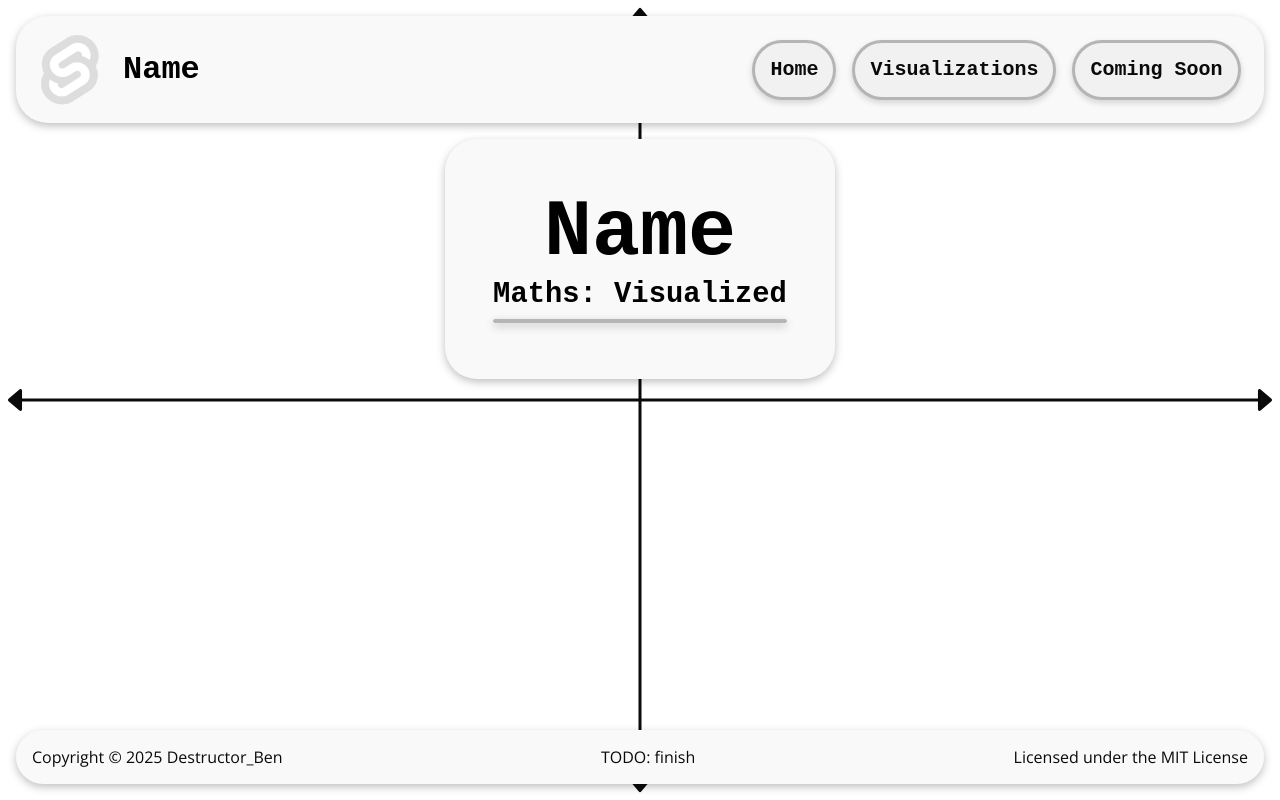
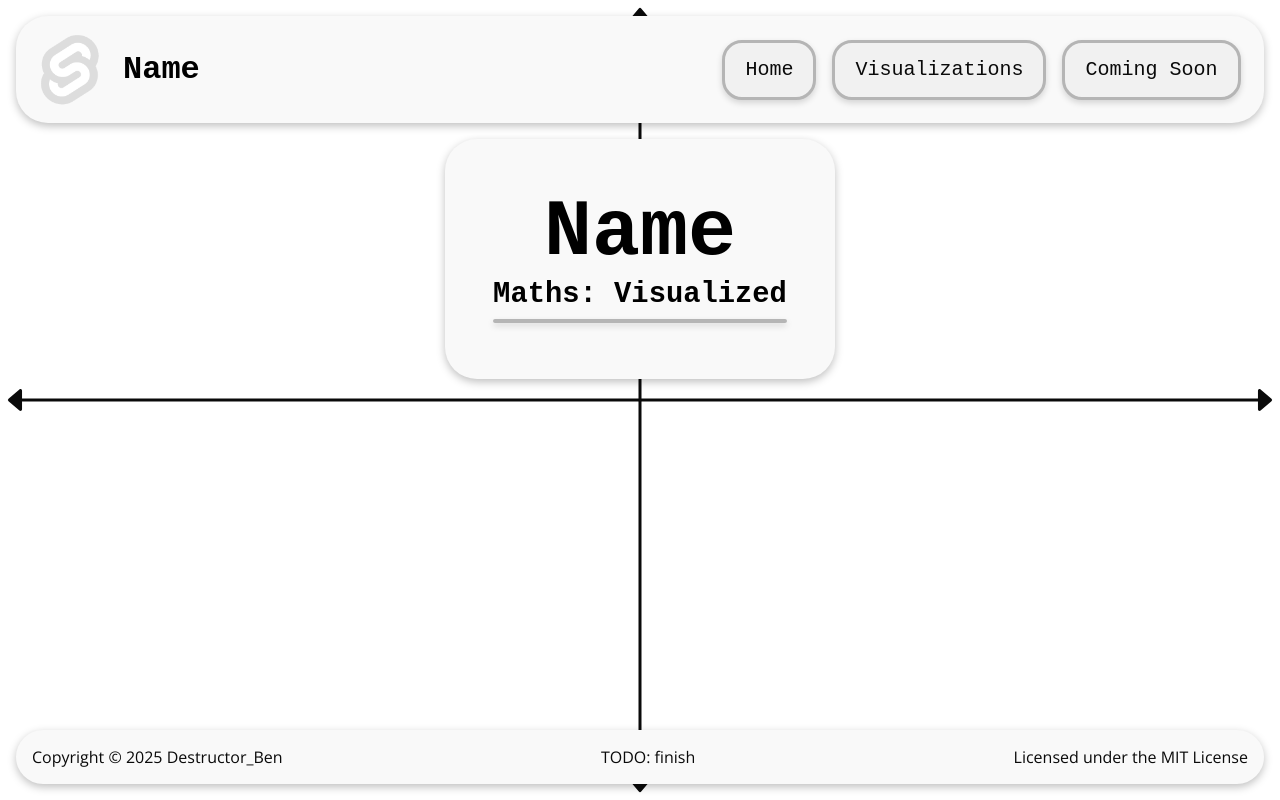
Before and after one commit to Destructor-Ben/L3COSC-Maths-Website, a SvelteKit app: page / in a window 1280 px wide. Built offline with nearby package versions, Linux system fonts and the light colour scheme; a web font is replaced by a local one.

Commit message:
Improve heading buttons

```diff
--- a/src/lib/style/style.css
+++ b/src/lib/style/style.css
@@ -60,7 +60,7 @@ hr {
   border: 2px solid var(--col-highlight);
   border-radius: 1000rem;
   margin: 0.5em 0em;
-  box-shadow: var(--shadow-mg);
+  box-shadow: var(--shadow-fg);
 }
 
 /* Links */
--- a/src/lib/style/variables.css
+++ b/src/lib/style/variables.css
@@ -12,7 +12,7 @@
   --col-bg: #212129;
   --col-mg: #343440;
   --col-fg: #454552;
-  --col-highlight: color-mix(in srgb, var(--col-fg) 50%, white);
+  --col-highlight: color-mix(in srgb, var(--col-fg) 90%, white);
 
   --col-red: #ff0d21;
   --col-green: #1dff0d;
--- a/src/routes/+layout.svelte
+++ b/src/routes/+layout.svelte
@@ -18,9 +18,9 @@
     </div>
 
     <div class="links">
-      <a class="button" href="/">Home</a>
-      <a class="button" href="/visualizations">Visualizations</a>
-      <a class="button" href="/">Coming Soon</a>
+      <a href="/">Home</a>
+      <a href="/visualizations">Visualizations</a>
+      <a href="/">Coming Soon</a>
     </div>
   </header>
 
@@ -78,15 +78,30 @@
       margin-right: var(--button-padding);
     }
 
-    /* TODO: make the buttons cooler */
+    /* Heading buttons */
     a {
       height: var(--button-height);
-      padding: 0.75em;
-      border-radius: 2em;
+      padding: 0em 1em;
+      border-radius: 1em;
+
       font-size: 1.25rem;
+      text-decoration: none;
+      font-family: var(--font-heading);
 
       display: flex;
       align-items: center;
+
+      background-color: var(--col-fg);
+      border: var(--border);
+      border-color: none;
+      box-shadow: var(--shadow-fg);
+      transition-property: background-color, border-color, box-shadow;
+
+      &:hover {
+        background-color: var(--col-highlight);
+        box-shadow: var(--shadow-mg);
+        border-color: var(--col-highlight);
+      }
     }
   }
 
```
